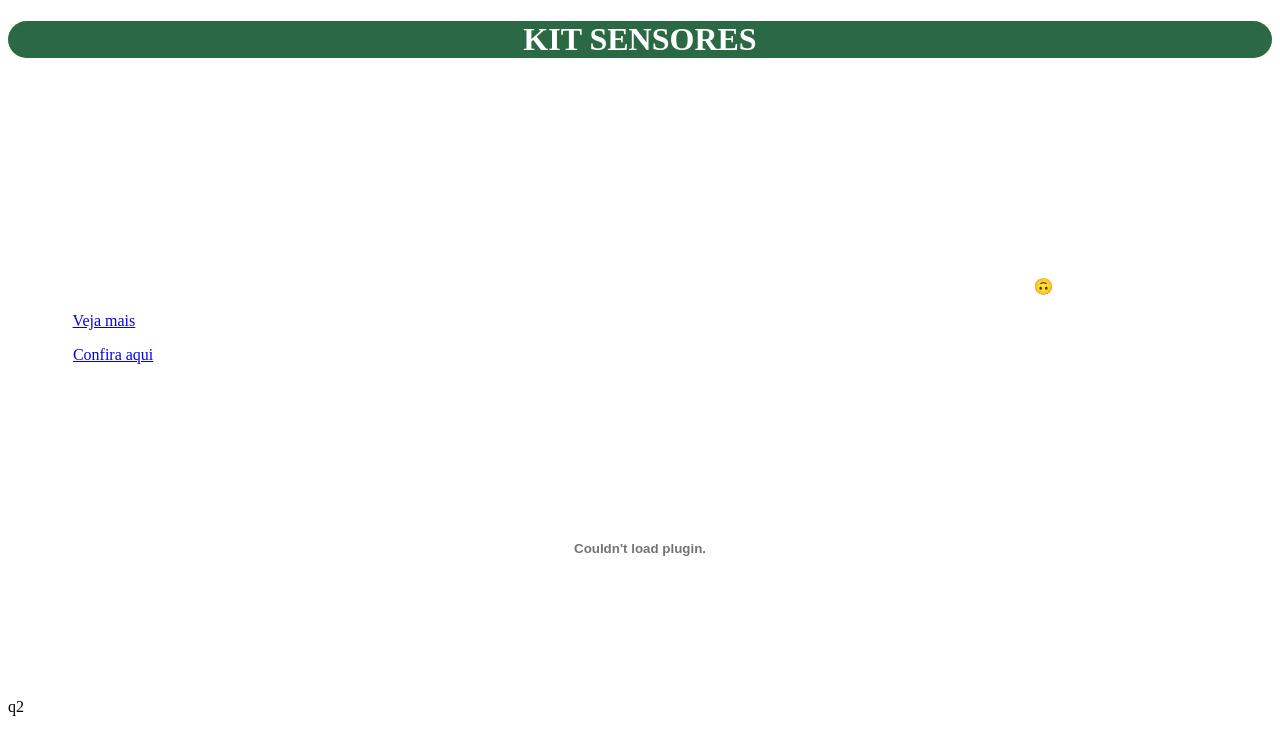
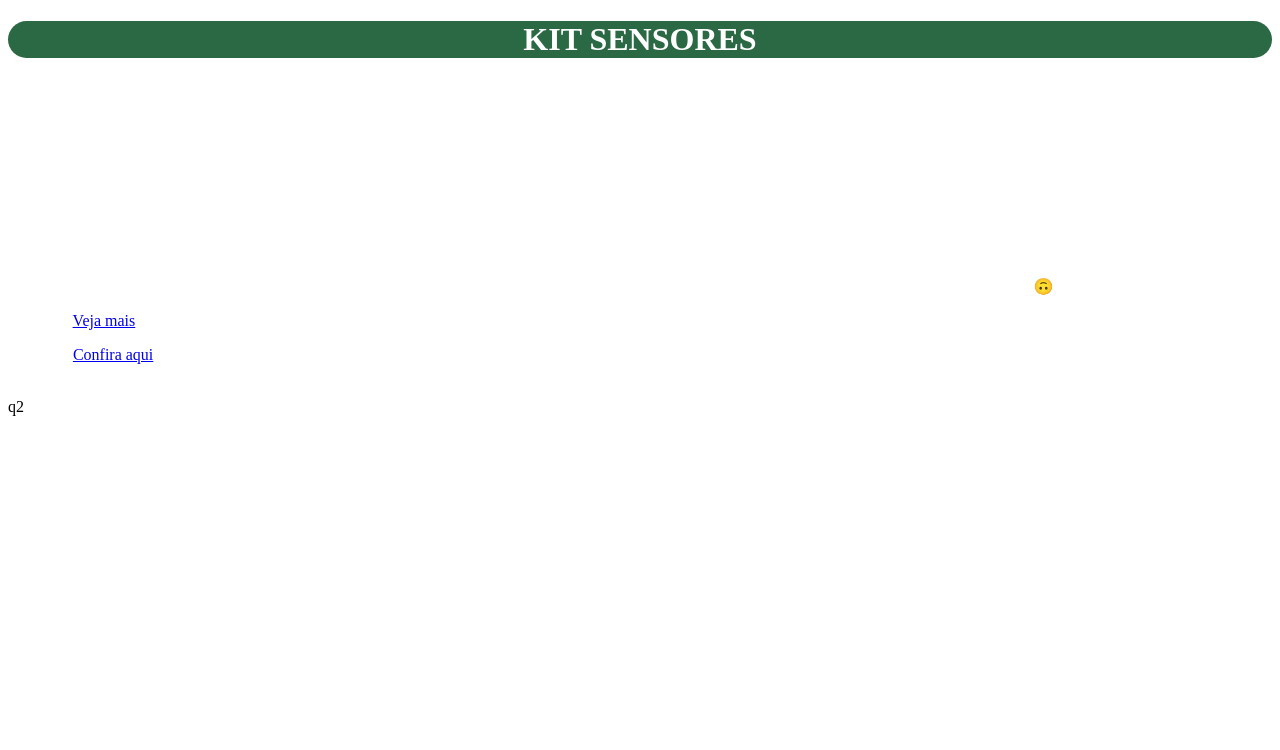
Before and after one commit to kitsensores/Kit37-Sensores, a plain HTML site: page index.html in a window 1280 px wide. Drawn offline with Linux system fonts and the light colour scheme.

Commit message:
Codigo arduino

```diff
--- a/index.html
+++ b/index.html
@@ -29,9 +29,6 @@
 
 
 <br>
-<div style="height:300px; width: 100%;">
-    <embed src="imagemexemplo.jpg
-    " type="aplication" width="100%" height="100%">
 
 </div>
 
```
